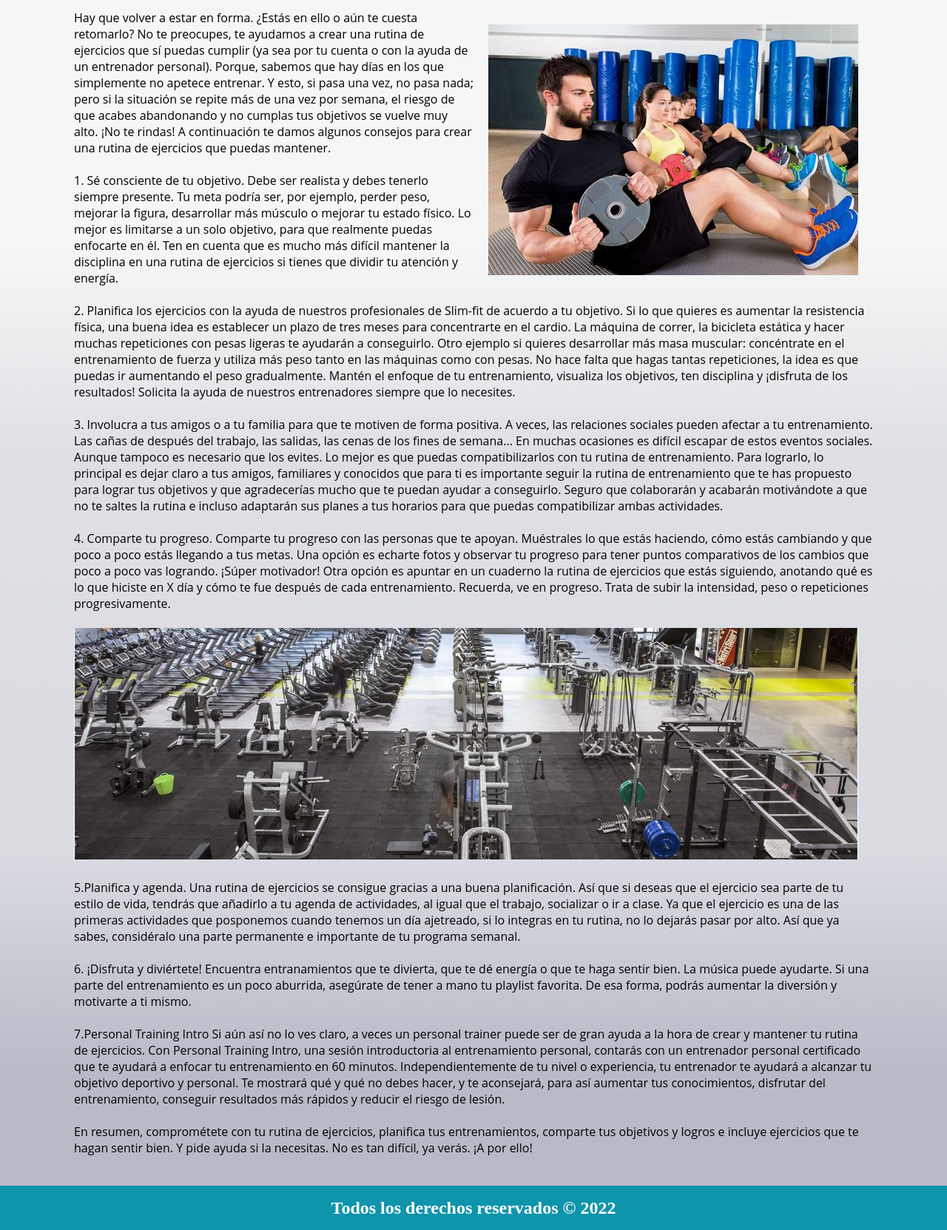
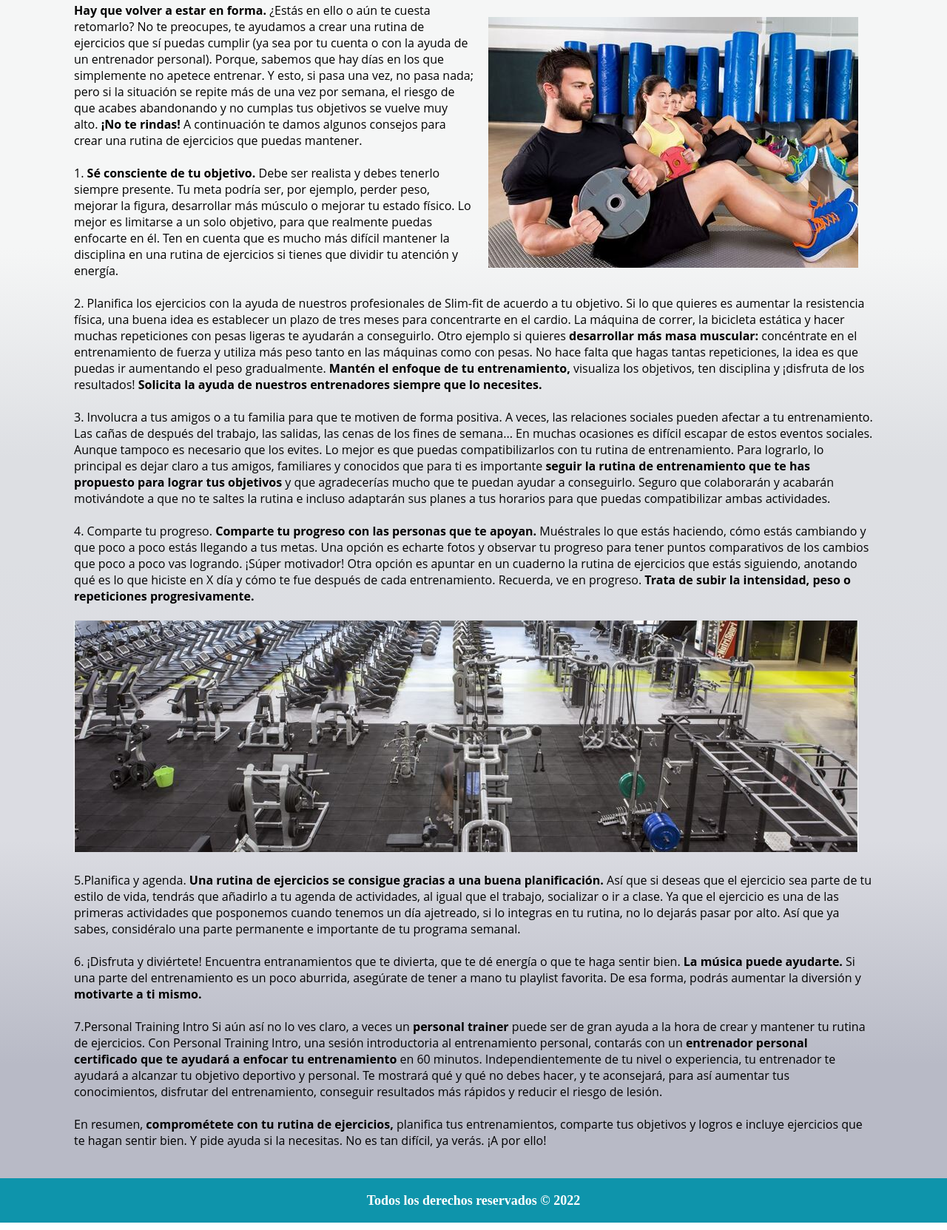
Before and after one commit to cosminfratita/Slim-fit, a website: page assets/pages/Blog.html in a window 1280 px wide. Shown: the part 128-1791 px from the top of the page at 74% size. Drawn offline with Linux system fonts and the light colour scheme.

Commit message:
se han añadido los ajustes finales a la web

```diff
--- a/assets/pages/Blog.html
+++ b/assets/pages/Blog.html
@@ -33,68 +33,68 @@
 	 				<h3 class="titulo-service">CÓMO CREAR Y MANTENER UNA RUTINA DE ENTRENAMIENTO</h3>
 	 				<br>
 	 				<img class="image" src="../img/Entrenado-en-nuestro-gym.jpg" alt="Cliente entrenando en nuestras instalaciones">
-	 				<p class="w-xlarge">Hay que volver a estar en forma. ¿Estás en ello o aún te cuesta retomarlo? No te preocupes, te ayudamos a crear una rutina de ejercicios
+	 				<p class="w-xlarge"><strong> Hay que volver a estar en forma.</strong> ¿Estás en ello o aún te cuesta retomarlo? No te preocupes, te ayudamos a crear una rutina de ejercicios
 						  que sí puedas cumplir (ya sea por tu cuenta o con la ayuda de un entrenador personal). Porque, sabemos que hay días en los que
 						  simplemente no apetece entrenar. Y esto, si pasa una vez, no pasa nada; pero si la situación se repite más de una vez por semana,
-						   el riesgo de que acabes abandonando y no cumplas tus objetivos se vuelve muy alto. ¡No te rindas! A continuación te damos algunos
+						   el riesgo de que acabes abandonando y no cumplas tus objetivos se vuelve muy alto. <strong> ¡No te rindas!</strong> A continuación te damos algunos
 						    consejos para crear una rutina de ejercicios que puedas mantener.
 	 				<br>
 	 				<br>
-	 				1. Sé consciente de tu objetivo. Debe ser realista y debes tenerlo siempre presente. Tu meta podría ser, por ejemplo, perder peso, mejorar
+	 				1. <strong> Sé consciente de tu objetivo.</strong> Debe ser realista y debes tenerlo siempre presente. Tu meta podría ser, por ejemplo, perder peso, mejorar
 					  la figura, desarrollar más músculo o mejorar tu estado físico. Lo mejor es limitarse a un solo objetivo, para que realmente puedas
 					   enfocarte en él. Ten en cuenta que es mucho más difícil mantener la disciplina en una rutina de ejercicios si tienes que dividir tu
 					    atención y energía.
 	 				<br>
 	 				<br>
-	 				2. Planifica los ejercicios con la ayuda de nuestros profesionales de Slim-fit de acuerdo a tu objetivo. Si lo que quieres es aumentar la resistencia física, una buena idea es establecer
+	 				2. <strong></strong> Planifica los ejercicios con la ayuda de nuestros profesionales de Slim-fit</strong> de acuerdo a tu objetivo. Si lo que quieres es aumentar la resistencia física, una buena idea es establecer
 					  un plazo de tres meses para concentrarte en el cardio. La máquina de correr, la bicicleta estática y hacer muchas repeticiones con pesas
-					   ligeras te ayudarán a conseguirlo. Otro ejemplo si quieres desarrollar más masa muscular: concéntrate en el entrenamiento de fuerza
+					   ligeras te ayudarán a conseguirlo. Otro ejemplo si quieres <strong> desarrollar más masa muscular: </strong> concéntrate en el entrenamiento de fuerza
 					    y utiliza más peso tanto en las máquinas como con pesas. No hace falta que hagas tantas repeticiones, la idea es que puedas ir
-						 aumentando el peso gradualmente. Mantén el enfoque de tu entrenamiento, visualiza los objetivos, ten disciplina y ¡disfruta de los
-						  resultados! Solicita la ayuda de nuestros entrenadores siempre que lo necesites.
+						 aumentando el peso gradualmente. <strong> Mantén el enfoque de tu entrenamiento,</strong> visualiza los objetivos, ten disciplina y ¡disfruta de los
+						  resultados! <strong> Solicita la ayuda de nuestros entrenadores siempre que lo necesites.</strong>
 	 				<br>
 	 				<br>
 	 				3. Involucra a tus amigos o a tu familia para que te motiven de forma positiva. A veces, las relaciones sociales pueden afectar a tu
 					 entrenamiento. Las cañas de después del trabajo, las salidas, las cenas de los fines de semana... En muchas ocasiones es difícil escapar
 					  de estos eventos sociales. Aunque tampoco es necesario que los evites. Lo mejor es que puedas compatibilizarlos con tu rutina de
-					  entrenamiento. Para lograrlo, lo principal es dejar claro a tus amigos, familiares y conocidos que para ti es importante seguir la
-					  rutina de entrenamiento que te has propuesto para lograr tus objetivos y que agradecerías mucho que te puedan ayudar a conseguirlo.
+					  entrenamiento. Para lograrlo, lo principal es dejar claro a tus amigos, familiares y conocidos que para ti es importante <strong> seguir la
+					  rutina de entrenamiento que te has propuesto para lograr tus objetivos </strong> y que agradecerías mucho que te puedan ayudar a conseguirlo.
 					   Seguro que colaborarán y acabarán motivándote a que no te saltes la rutina e incluso adaptarán sus planes a tus horarios para que
 					    puedas compatibilizar ambas actividades.
 	 				<br>
 	 				<br>
-	 				4. Comparte tu progreso. Comparte tu progreso con las personas que te apoyan. Muéstrales lo que estás haciendo, cómo estás cambiando
+	 				4. Comparte tu progreso. <strong> Comparte tu progreso con las personas que te apoyan. </strong> Muéstrales lo que estás haciendo, cómo estás cambiando
 					  y que poco a poco estás llegando a tus metas. Una opción es echarte fotos y observar tu progreso para tener puntos comparativos de
 					  los cambios que poco a poco vas logrando. ¡Súper motivador! Otra opción es apuntar en un cuaderno la rutina de ejercicios que estás
-					   siguiendo, anotando qué es lo que hiciste en X día y cómo te fue después de cada entrenamiento. Recuerda, ve en progreso. Trata de
-					    subir la intensidad, peso o repeticiones progresivamente.
+					   siguiendo, anotando qué es lo que hiciste en X día y cómo te fue después de cada entrenamiento. Recuerda, ve en progreso. <strong> Trata de
+					    subir la intensidad, peso o repeticiones progresivamente. </strong>
 	 				<br>
 	 				<br>
 	 				<img class="image2" src="../img/Panoramica-gimaniso-Slim-fit.jpg" alt="Panoramica de nuestras instalaciones">
 					<br>
 					<br>
 	 				5.Planifica y agenda.
-					Una rutina de ejercicios se consigue gracias a una buena planificación. Así que si deseas que el ejercicio sea parte de tu estilo de vida,
+					<strong> Una rutina de ejercicios se consigue gracias a una buena planificación. </strong> Así que si deseas que el ejercicio sea parte de tu estilo de vida,
 					 tendrás que añadirlo a tu agenda de actividades, al igual que el trabajo, socializar o ir a clase. Ya que el ejercicio es una de las
 					  primeras actividades que posponemos cuando tenemos un día ajetreado, si lo integras en tu rutina, no lo dejarás pasar por alto. Así
 					  que ya sabes, considéralo una parte permanente e importante de tu programa semanal.
 					<br>
 					<br>
 					6. ¡Disfruta y diviértete!
-					Encuentra entranamientos que te divierta, que te dé energía o que te haga sentir bien. La música puede ayudarte.
+					Encuentra entranamientos que te divierta, que te dé energía o que te haga sentir bien. <strong> La música puede ayudarte.</strong>
 					 Si una parte del entrenamiento es un poco aburrida, asegúrate de tener a mano tu playlist favorita. De esa forma, podrás aumentar
-					  la diversión y motivarte a ti mismo.
+					  la diversión y <strong> motivarte a ti mismo. </strong>
 					<br>
 					<br>
 					7.Personal Training Intro
-					Si aún así no lo ves claro, a veces un personal trainer puede ser de gran ayuda a la hora de crear y mantener tu rutina de
-					 ejercicios. Con Personal Training Intro, una sesión introductoria al entrenamiento personal, contarás con un entrenador personal
-					  certificado que te ayudará a enfocar tu entrenamiento en 60 minutos. Independientemente de tu nivel o experiencia, tu entrenador te
+					Si aún así no lo ves claro, a veces un <strong> personal trainer </strong> puede ser de gran ayuda a la hora de crear y mantener tu rutina de
+					 ejercicios. Con Personal Training Intro, una sesión introductoria al entrenamiento personal, contarás con un <strong> entrenador personal
+					  certificado que te ayudará a enfocar tu entrenamiento </strong> en 60 minutos. Independientemente de tu nivel o experiencia, tu entrenador te
 					   ayudará a alcanzar tu objetivo deportivo y personal. Te mostrará qué y qué no debes hacer, y te aconsejará, para así aumentar tus
 					   conocimientos, disfrutar del entrenamiento, conseguir resultados más rápidos y reducir el riesgo de lesión.
 					<br>
 					<br>
-					En resumen, comprométete con tu rutina de ejercicios, planifica tus entrenamientos, comparte tus objetivos y logros
+					En resumen, <strong> comprométete con tu rutina de ejercicios, </strong> planifica tus entrenamientos, comparte tus objetivos y logros
 					e incluye ejercicios que te hagan sentir bien. Y pide ayuda si la necesitas. No es tan difícil, ya verás. ¡A por ello!
 
 	 				</p>
--- a/assets/sass/main.scss
+++ b/assets/sass/main.scss
@@ -117,7 +117,7 @@
         grid-column: 1/-1;
         width: 100%;
         background: #0E94AB;
-        top: 52px;
+        top: 47px;
         margin-left: -100%;
         position: absolute;
         text-align: center;
@@ -167,7 +167,7 @@ footer{
         .textos-footer{
             grid-column: 1/-1;
             h2{
-                font-size: 24px !important;
+                font-size: 18px !important;
             }
         }
 
@@ -175,7 +175,7 @@ footer{
 
 }
 
-footer-contact{
+footer-c{
     background: #0E94AB;
     color: #fff;
     text-align: center;
@@ -187,7 +187,7 @@ footer-contact{
         .textos-footer{
             grid-column: 1/-1;
             h2{
-                font-size: 24px !important;
+                font-size: 18px !important;
             }
         }
 
@@ -267,7 +267,7 @@ footer-contact{
                 box-shadow: 0 0 6px rgba(0, 0, 0, 0.5);
                 overflow: hidden;
                 height: 200px;
-                padding: 20px 10px;
+                padding: 10px;
                 text-align: center;
                 height: auto;
             }
@@ -341,7 +341,7 @@ footer-contact{
 		grid-gap: 20px;
 		display: block;
 	}
-	.img-hero{
+	.img-hero-i{
 		grid-column: 1/-1;
 		text-align: center;
 	}
@@ -351,6 +351,7 @@ footer-contact{
 	}
 	.parrafo{
 		text-align: center;
+        font-family:Open Sans;
 	}
 	.cta{
 		justify-content: center;
@@ -416,7 +417,7 @@ h4{
             overflow: hidden;
             align-items: center;
             .img-hero{
-                widows: 100%;
+                width: 100%;
                 height: auto;
                 grid-column: 6/13;
                 .img{
@@ -447,14 +448,15 @@ h4{
 		label {
 			display: block;
 			background: #0E94AB;
-			img{
-				margin: auto;
-				&:hover{
-					background: rgba(0, 0, 0, 0.3);
-				}
-			}
-		}
+        }
+
 	}
+    imagen-s{
+        max-width: 90% !important;
+        &:hover{
+            background: rgba(0, 0, 0, 0.3);
+        }
+    }
 
 }
 
@@ -485,7 +487,7 @@ h4{
 }
 h3{
 	text-align: center;
-    margin: 10px
+    margin: 5px
 }
 .image{
 	float: right;
@@ -525,15 +527,14 @@ h3{
 
 
 
+
  /*---------CONTACTO-----------*/
 
  .content{
 	max-width: 1000px;
     min-height: 650px;
-	margin-left: auto;
-	margin-right: auto;
 	padding: 1.5em;
-    margin-top: 9vh;
+    margin: 9vh auto;
         .contact-wrapper{
             display: grid;
             grid-template-columns: 2fr 1fr;
@@ -562,6 +563,7 @@ h3{
                         background: none;
                         border-bottom: 2px solid #000;
                         outline: none;
+
                             &hover{
                                 background: gray;
                                 color: #fff;
@@ -590,6 +592,7 @@ h3{
                         text-transform: uppercase;
                         padding: 1em;
                         width: 30%;
+                        cursor: pointer;
                         &:hover{
                             background: gray;
                             color: #fff;
```
Also changed, not shown: assets/pages/Servicios.html (+1 -1 lines), assets/pages/contacto.html (+1 -1 lines), assets/pages/sobre_nosotros.html (+1 -1 lines), index.html (+2 -2 lines), assets/css/main.css.
